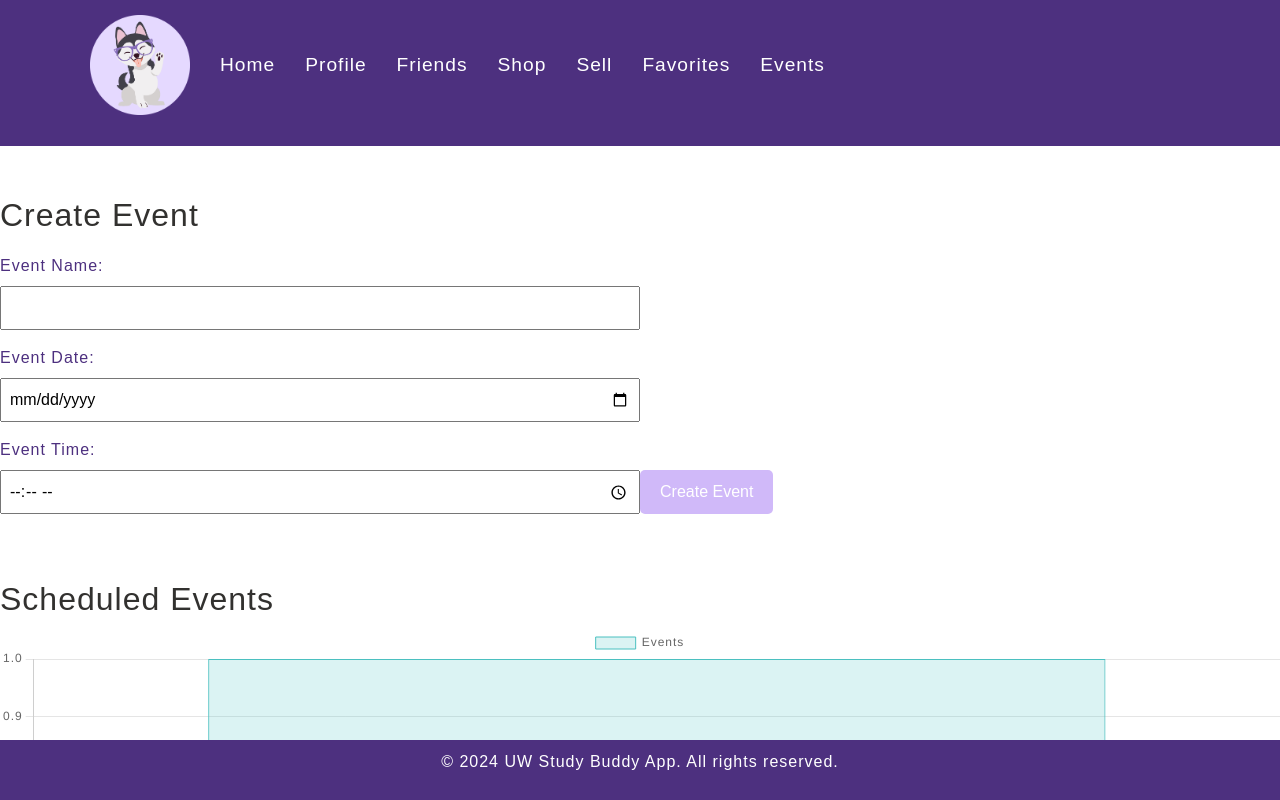
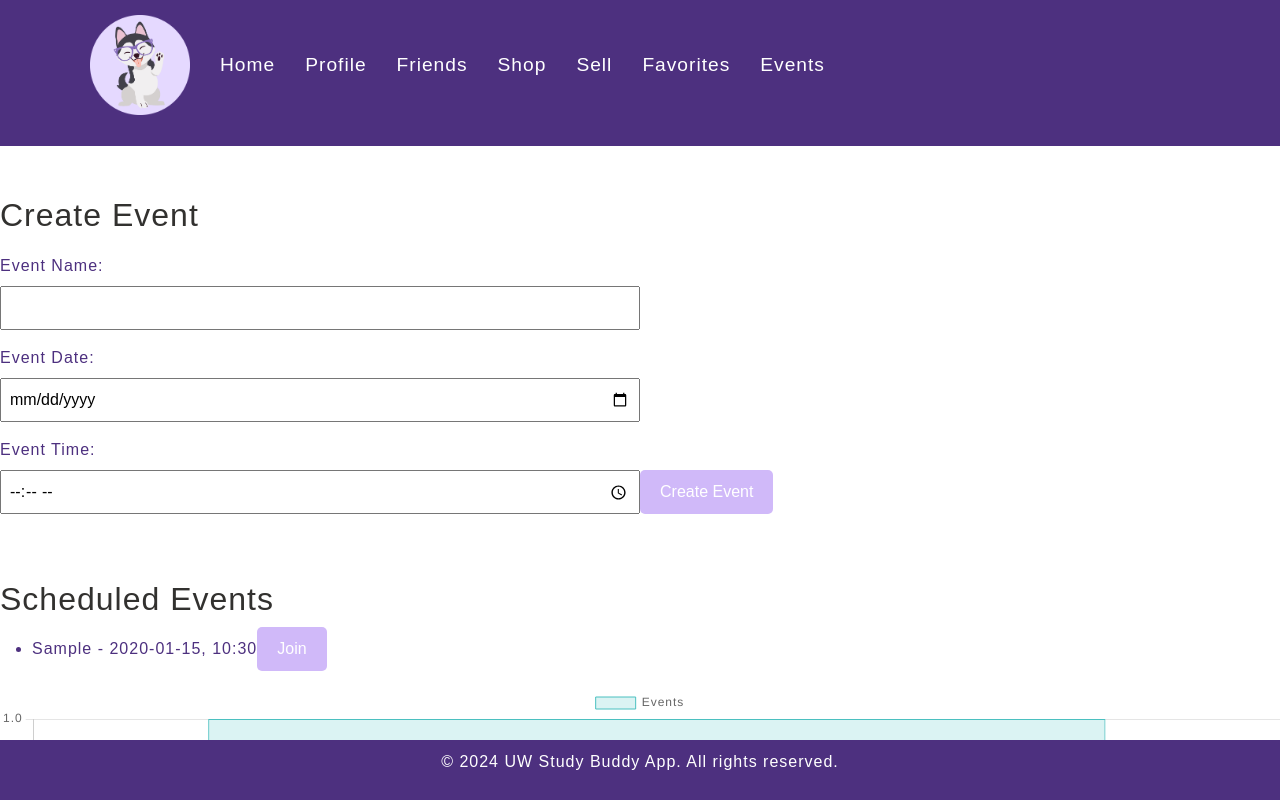
Before and after one commit to devanshidesai25/uwstudybuddy, a React (Create React App) app: page /events in a window 1280 px wide. Both pictures are taken after typing "Sample", "2020-01-15", "10:30" into the empty fields and a click on the button "Create Event". Shown: the top 800 px of the page. Built offline with nearby package versions, Linux system fonts and the light colour scheme.

Commit message:
Join feature

```diff
--- a/src/Events.js
+++ b/src/Events.js
@@ -5,6 +5,7 @@ import Footer from './Footer';
 
 function Events() {
   const [events, setEvents] = useState([]);
+  const [joinedEvents, setJoinedEvents] = useState([]);
   const [chartInstance, setChartInstance] = useState(null);
 
   const handleEventSubmit = (e) => {
@@ -22,6 +23,13 @@ function Events() {
 
       setEvents((prevEvents) => [...prevEvents, newEvent]);
       e.target.reset();
+    }
+  };
+
+  const handleJoinEvent = (eventId) => {
+    const eventToJoin = events.find(event => event.id === eventId);
+    if (eventToJoin) {
+      setJoinedEvents(prevJoinedEvents => [...prevJoinedEvents, eventToJoin]);
     }
   };
 
@@ -82,9 +90,26 @@ function Events() {
 
         <section>
           <h2>Scheduled Events</h2>
+          <ul>
+            {events.map(event => (
+              <li key={event.id}>
+                {event.name} - {event.date}, {event.time}
+                <button onClick={() => handleJoinEvent(event.id)}>Join</button>
+              </li>
+            ))}
+          </ul>
           <div>
             <canvas id="eventChart" width="400" height="200"></canvas>
           </div>
+        </section>
+
+        <section>
+          <h2>Your Upcoming Events</h2>
+          <ul>
+            {joinedEvents.map(event => (
+              <li key={event.id}>{event.name} - {event.date}, {event.time}</li>
+            ))}
+          </ul>
         </section>
       </div>
       <Footer />
```
